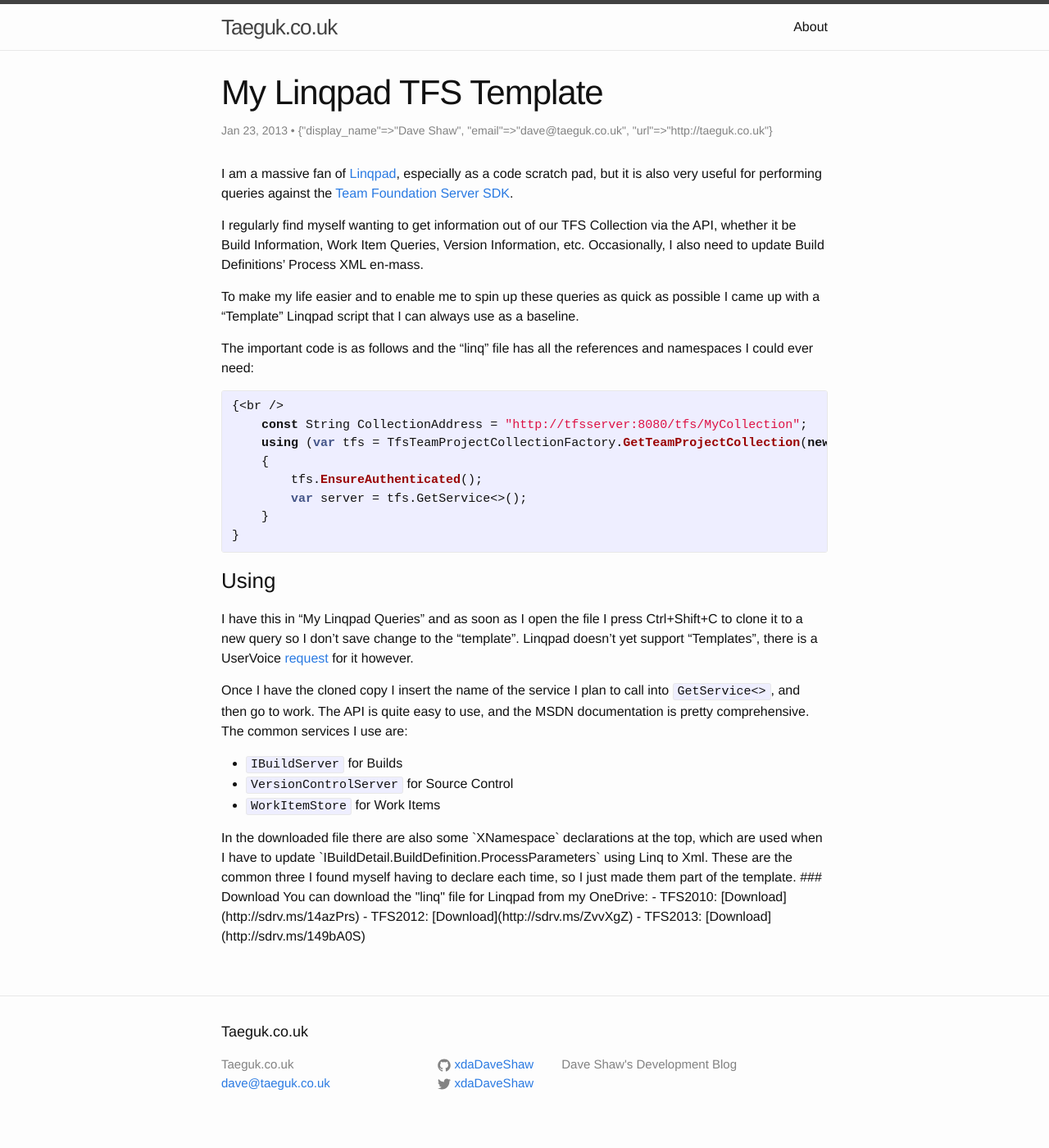
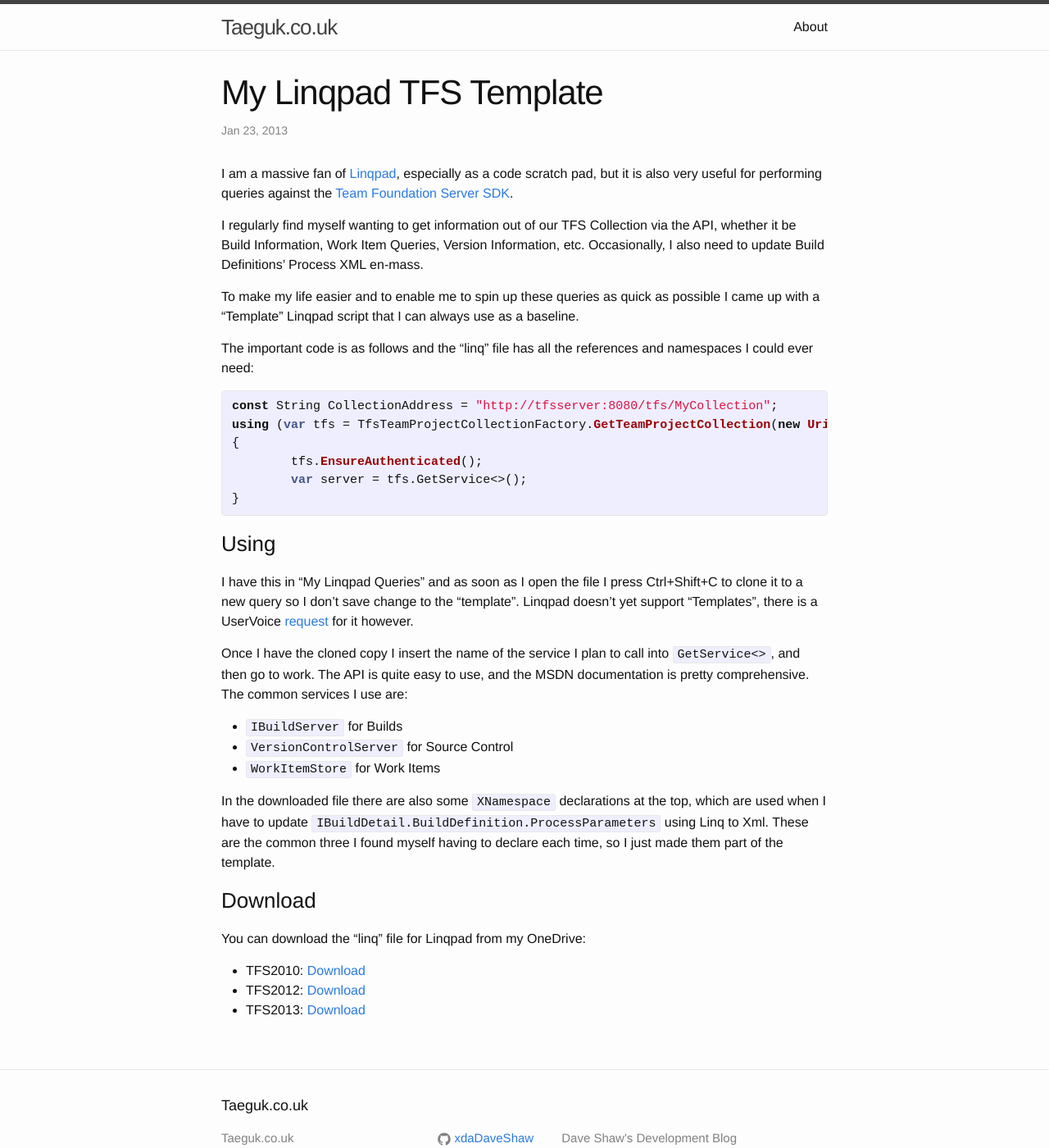
Before and after one commit to xdaDaveShaw/xdaDaveShaw.github.io, a Jekyll site: the page built from _posts/2013-01-23-my-linqpad-tfs-template.markdown, in a window 1280 px wide and 1400 px high. Shown: the whole window at 82% size. Built offline with Jekyll 4.4.1, drawn with Linux system fonts in a browser that asks for light colours.

Commit message:
Fix formatting issues

```diff
--- a/_posts/2013-01-08-problems-assigning-a-work-item-to-a-group.markdown
+++ b/_posts/2013-01-08-problems-assigning-a-work-item-to-a-group.markdown
@@ -3,10 +3,6 @@ layout: post
 status: publish
 published: true
 title: Problems assigning a work item to a Group
-author:
-  display_name: Dave Shaw
-  email: dave@taeguk.co.uk
-  url: http://taeguk.co.uk
 date: '2013-01-08 20:25:00 +0000'
 date_gmt: '2013-01-08 20:25:00 +0000'
 categories:
--- a/_posts/2013-01-23-my-linqpad-tfs-template.markdown
+++ b/_posts/2013-01-23-my-linqpad-tfs-template.markdown
@@ -3,10 +3,6 @@ layout: post
 status: publish
 published: true
 title: My Linqpad TFS Template
-author:
-  display_name: Dave Shaw
-  email: dave@taeguk.co.uk
-  url: http://taeguk.co.uk
 date: '2013-01-23 21:49:00 +0000'
 date_gmt: '2013-01-23 21:49:00 +0000'
 categories:
@@ -21,13 +17,11 @@ To make my life easier and to enable me to spin up these queries as quick as pos
 
 The important code is as follows and the "linq" file has all the references and namespaces I could ever need:
 {% highlight c# %}
-{<br />
-    const String CollectionAddress = "http://tfsserver:8080/tfs/MyCollection";
-    using (var tfs = TfsTeamProjectCollectionFactory.GetTeamProjectCollection(new Uri(CollectionAddress)))
-    {
-        tfs.EnsureAuthenticated();
-        var server = tfs.GetService<>();
-    }
+const String CollectionAddress = "http://tfsserver:8080/tfs/MyCollection";
+using (var tfs = TfsTeamProjectCollectionFactory.GetTeamProjectCollection(new Uri(CollectionAddress)))
+{
+	tfs.EnsureAuthenticated();
+	var server = tfs.GetService<>();
 }
 {% endhighlight %}
 
@@ -39,11 +33,13 @@ Once I have the cloned copy I insert the name of the service I plan to call into
  - `IBuildServer` for Builds
  - `VersionControlServer` for Source Control
  - `WorkItemStore` for Work Items
-<p>In the downloaded file there are also some `XNamespace` declarations at the top, which are used when I have to update `IBuildDetail.BuildDefinition.ProcessParameters` using Linq to Xml. These are the common three I found myself having to declare each time, so I just made them part of the template.
+
+In the downloaded file there are also some `XNamespace` declarations at the top, which are used when I have to update `IBuildDetail.BuildDefinition.ProcessParameters` using Linq to Xml. These are the common three I found myself having to declare each time, so I just made them part of the template.
 
 ### Download
 
 You can download the "linq" file for Linqpad from my OneDrive:
+
  - TFS2010: [Download](http://sdrv.ms/14azPrs)
  - TFS2012: [Download](http://sdrv.ms/ZvvXgZ)
  - TFS2013: [Download](http://sdrv.ms/149bA0S)
```
